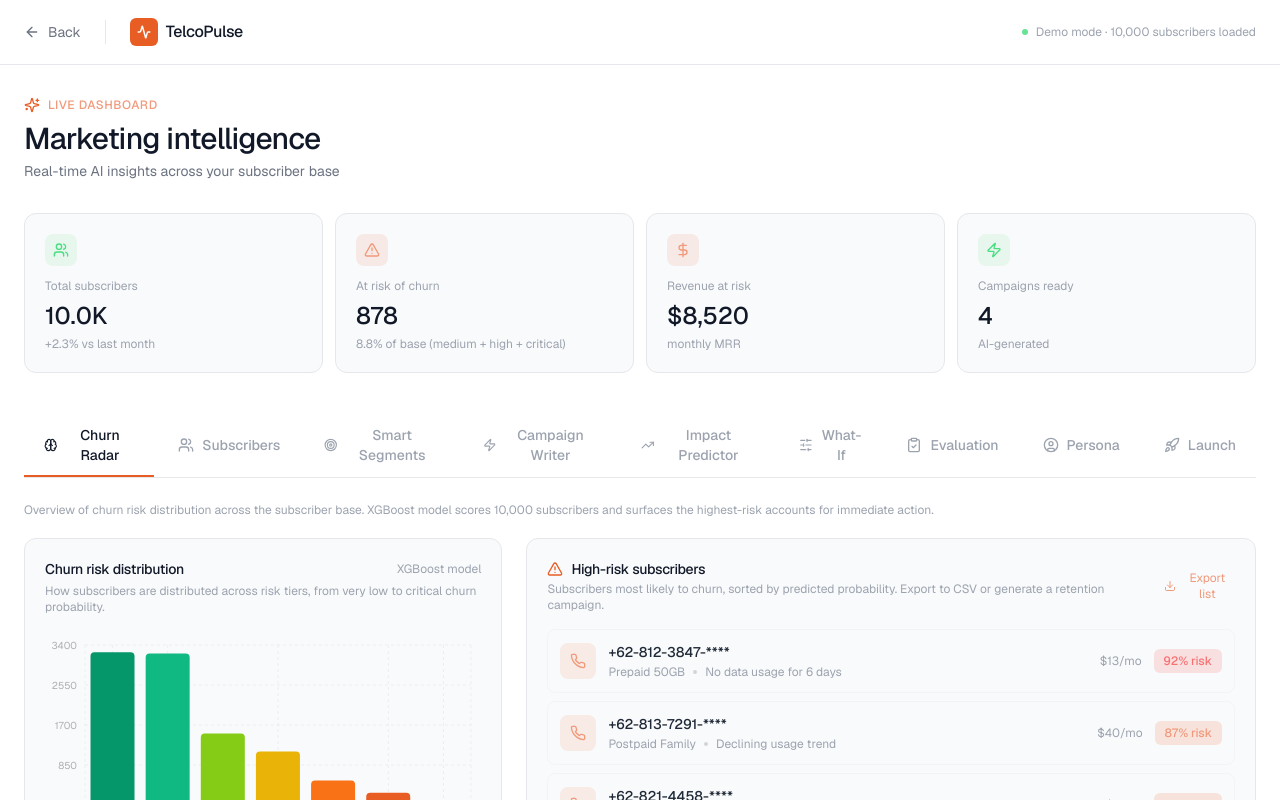
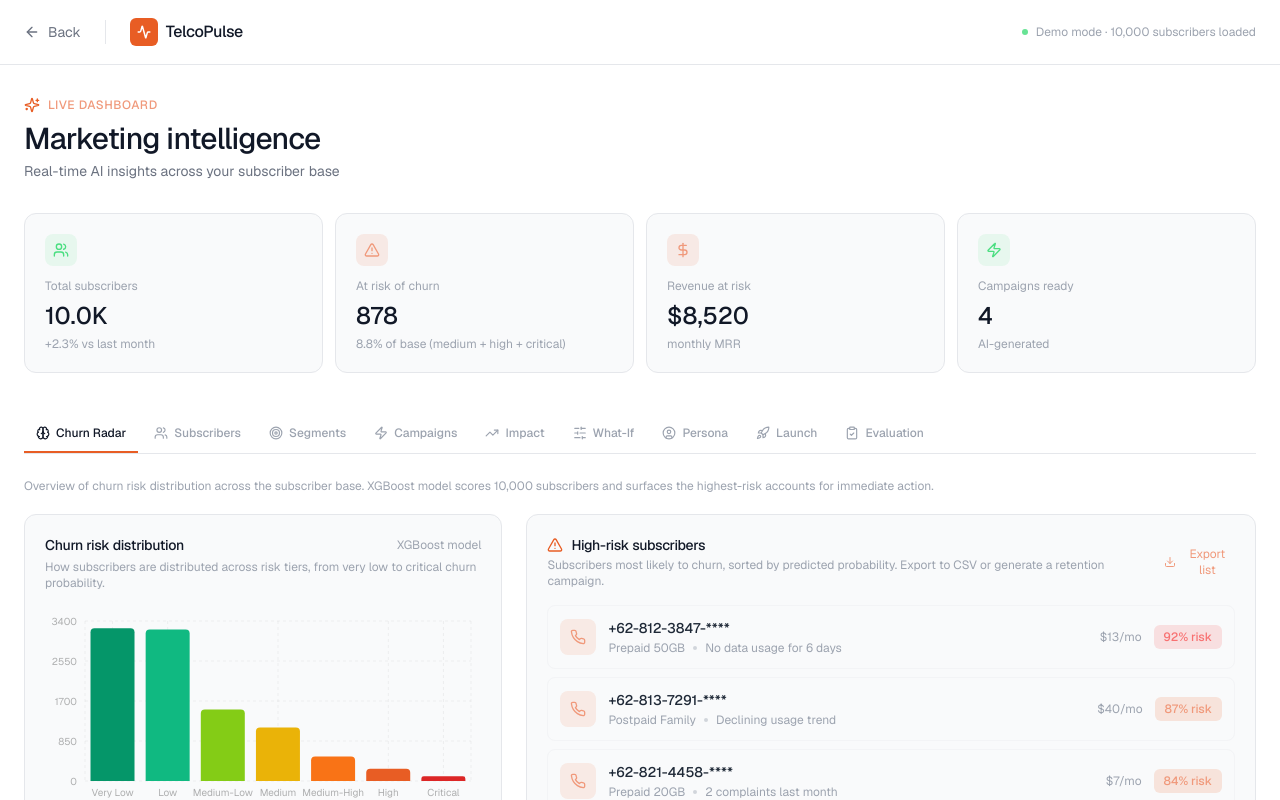
Before and after one commit to mn3265-commits/telcopulse-ai, a Next.js app: page /dashboard in a window 1280 px wide. Shown: the top 800 px of the page. Built offline with nearby package versions, Linux system fonts and the light colour scheme.

Commit message:
Move Evaluation tab to last, smaller tab font and icons

```diff
--- a/app/dashboard/page.tsx
+++ b/app/dashboard/page.tsx
@@ -19,15 +19,15 @@ import { ClipboardCheck, UserCircle, Rocket } from 'lucide-react'
 type TabKey = 'churn' | 'subscribers' | 'segments' | 'campaign' | 'impact' | 'whatif' | 'evaluation' | 'persona' | 'launch'
 
 const TABS: { key: TabKey; label: string; icon: React.ReactNode; desc: string }[] = [
-  { key: 'churn', label: 'Churn Radar', icon: <Brain className="w-4 h-4" />, desc: 'ML-powered risk prediction' },
-  { key: 'subscribers', label: 'Subscribers', icon: <Users className="w-4 h-4" />, desc: 'Individual retention workflow' },
-  { key: 'segments', label: 'Smart Segments', icon: <Target className="w-4 h-4" />, desc: 'Natural language queries' },
-  { key: 'campaign', label: 'Campaign Writer', icon: <Zap className="w-4 h-4" />, desc: 'Multi-channel content' },
-  { key: 'impact', label: 'Impact Predictor', icon: <TrendingUp className="w-4 h-4" />, desc: 'Revenue forecasting' },
-  { key: 'whatif', label: 'What-If', icon: <SlidersHorizontal className="w-4 h-4" />, desc: 'Model interpretability' },
-  { key: 'evaluation', label: 'Evaluation', icon: <ClipboardCheck className="w-4 h-4" />, desc: 'Metrics & Go/No-Go' },
-  { key: 'persona', label: 'Persona', icon: <UserCircle className="w-4 h-4" />, desc: 'ICP generator' },
-  { key: 'launch', label: 'Launch', icon: <Rocket className="w-4 h-4" />, desc: 'GTM copilot' },
+  { key: 'churn', label: 'Churn Radar', icon: <Brain className="w-3.5 h-3.5" />, desc: 'ML-powered risk prediction' },
+  { key: 'subscribers', label: 'Subscribers', icon: <Users className="w-3.5 h-3.5" />, desc: 'Individual retention workflow' },
+  { key: 'segments', label: 'Segments', icon: <Target className="w-3.5 h-3.5" />, desc: 'Natural language queries' },
+  { key: 'campaign', label: 'Campaigns', icon: <Zap className="w-3.5 h-3.5" />, desc: 'Multi-channel content' },
+  { key: 'impact', label: 'Impact', icon: <TrendingUp className="w-3.5 h-3.5" />, desc: 'Revenue forecasting' },
+  { key: 'whatif', label: 'What-If', icon: <SlidersHorizontal className="w-3.5 h-3.5" />, desc: 'Model interpretability' },
+  { key: 'persona', label: 'Persona', icon: <UserCircle className="w-3.5 h-3.5" />, desc: 'ICP generator' },
+  { key: 'launch', label: 'Launch', icon: <Rocket className="w-3.5 h-3.5" />, desc: 'GTM copilot' },
+  { key: 'evaluation', label: 'Evaluation', icon: <ClipboardCheck className="w-3.5 h-3.5" />, desc: 'Metrics & Go/No-Go' },
 ]
 
 export default function DashboardPage() {
@@ -81,7 +81,7 @@ export default function DashboardPage() {
               <button
                 key={tab.key}
                 onClick={() => setActiveTab(tab.key)}
-                className={`relative px-5 py-3 text-sm font-medium transition flex items-center gap-2 group ${
+                className={`relative px-3 py-3 text-xs font-medium transition flex items-center gap-1.5 group ${
                   activeTab === tab.key
                     ? 'text-gray-900'
                     : 'text-gray-400 hover:text-gray-700'
```
